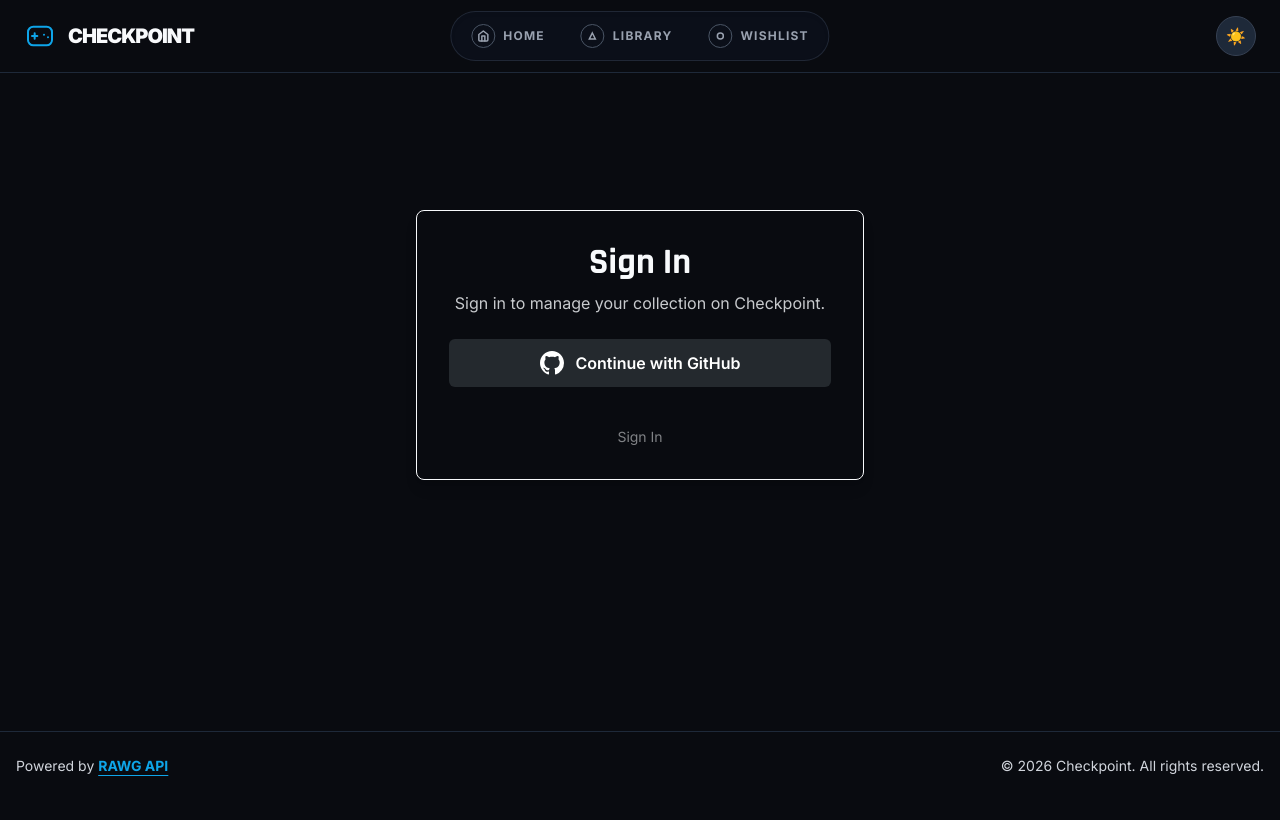
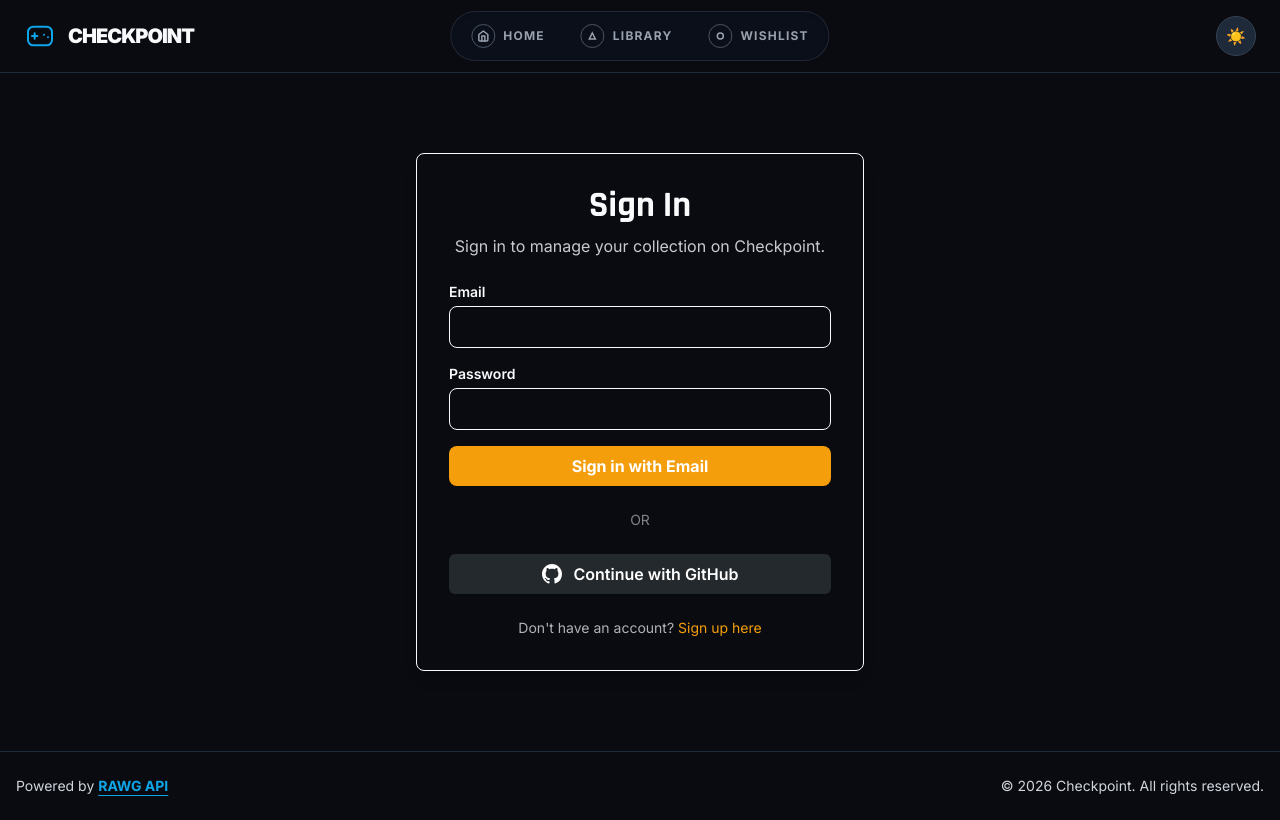
Before and after one commit to SaraRGonz/checkpoint-next, a Next.js app: page /login in a window 1280 px wide. Built offline with nearby package versions, Linux system fonts and the light colour scheme.

Commit message:
feat(auth): implement email/password login and registration with Firebase
- Add Firebase client SDK initialization
- Configure NextAuth CredentialsProvider with Firebase REST API
- Create registration page with Firebase Auth
- Update login page to support email and password authentication

```diff
--- a/package.json
+++ b/package.json
@@ -13,6 +13,7 @@
     "@dnd-kit/utilities": "^3.2.2",
     "class-variance-authority": "^0.7.1",
     "clsx": "^2.1.1",
+    "firebase": "^12.12.1",
     "framer-motion": "^12.38.0",
     "lucide-react": "^1.11.0",
     "next": "16.2.4",
--- a/src/app/api/auth/[...nextauth]/route.ts
+++ b/src/app/api/auth/[...nextauth]/route.ts
@@ -1,5 +1,6 @@
 import NextAuth, { NextAuthOptions } from "next-auth";
 import GithubProvider from "next-auth/providers/github";
+import CredentialsProvider from "next-auth/providers/credentials";
 
 export const authOptions: NextAuthOptions = {
     providers: [
@@ -7,10 +8,43 @@ export const authOptions: NextAuthOptions = {
             clientId: process.env.GITHUB_ID!,
             clientSecret: process.env.GITHUB_SECRET!,
         }),
+        CredentialsProvider({
+            name: "Credentials",
+            credentials: {
+                email: { label: "Email", type: "email" },
+                password: { label: "Password", type: "password" }
+            },
+            async authorize(credentials) {
+                if (!credentials?.email || !credentials?.password) return null;
+
+                try {
+                    const res = await fetch(`https://identitytoolkit.googleapis.com/v1/accounts:signInWithPassword?key=${process.env.NEXT_PUBLIC_FIREBASE_API_KEY}`, {
+                        method: 'POST',
+                        headers: { 'Content-Type': 'application/json' },
+                        body: JSON.stringify({
+                            email: credentials.email,
+                            password: credentials.password,
+                            returnSecureToken: true,
+                        }),
+                    });
+
+                    const user = await res.json();
+                    if (res.ok && user) {
+                        return { id: user.localId, email: user.email };
+                    }
+                    return null;
+                } catch (error) {
+                    return null;
+                }
+            }
+        })
     ],
     session: {
         strategy: "jwt",
     },
+    pages: {
+        signIn: "/login",
+    }
 };
 
 const handler = NextAuth(authOptions);
--- a/src/app/login/page.tsx
+++ b/src/app/login/page.tsx
@@ -1,12 +1,39 @@
 "use client";
 
 import { signIn } from "next-auth/react";
-import { useSearchParams } from "next/navigation";
-import { Suspense } from "react";
+import { useSearchParams, useRouter } from "next/navigation";
+import { Suspense, useState } from "react";
+import Link from "next/link";
 
 function LoginForm() {
     const searchParams = useSearchParams();
+    const router = useRouter();
     const callbackUrl = searchParams.get("callbackUrl") || "/dashboard";
+    const isRegistered = searchParams.get("registered") === "true";
+
+    const [email, setEmail] = useState("");
+    const [password, setPassword] = useState("");
+    const [error, setError] = useState("");
+    const [loading, setLoading] = useState(false);
+
+    const handleSubmit = async (e: React.FormEvent) => {
+        e.preventDefault();
+        setLoading(true);
+        setError("");
+
+        const res = await signIn("credentials", {
+            email,
+            password,
+            redirect: false,
+        });
+
+        if (res?.error) {
+            setError("Invalid credentials. Please try again.");
+            setLoading(false);
+        } else {
+            router.push(callbackUrl);
+        }
+    };
 
     return (
         <div className="bg-card p-8 rounded-lg shadow-lg border border-border w-full max-w-md flex flex-col items-center gap-6">
@@ -15,23 +42,63 @@ function LoginForm() {
                 <p className="text-text/80">
                     Sign in to manage your collection on Checkpoint.
                 </p>
+                {isRegistered && (
+                    <p className="text-green-500 text-sm font-semibold">Account created! Please sign in.</p>
+                )}
+            </div>
+
+            <form onSubmit={handleSubmit} className="w-full flex flex-col gap-4">
+                <div>
+                    <label className="text-sm font-semibold text-text mb-1 block">Email</label>
+                    <input
+                        type="email"
+                        value={email}
+                        onChange={(e) => setEmail(e.target.value)}
+                        className="w-full bg-background border border-border rounded px-3 py-2 text-text focus:outline-none focus:border-accent"
+                        required
+                    />
+                </div>
+                <div>
+                    <label className="text-sm font-semibold text-text mb-1 block">Password</label>
+                    <input
+                        type="password"
+                        value={password}
+                        onChange={(e) => setPassword(e.target.value)}
+                        className="w-full bg-background border border-border rounded px-3 py-2 text-text focus:outline-none focus:border-accent"
+                        required
+                    />
+                </div>
+
+                {error && <p className="text-red-500 text-sm text-center">{error}</p>}
+
+                <button
+                    type="submit"
+                    disabled={loading}
+                    className="w-full bg-accent hover:bg-accent/80 text-white font-bold py-2 px-4 rounded transition-colors disabled:opacity-50"
+                >
+                    {loading ? "Loading..." : "Sign in with Email"}
+                </button>
+            </form>
+
+            <div className="w-full flex items-center gap-4 text-sm text-text/50">
+                <div className="h-px bg-border flex-1"></div>
+                <span>OR</span>
+                <div className="h-px bg-border flex-1"></div>
             </div>
 
             <button
                 onClick={() => signIn("github", { callbackUrl })}
-                className="w-full flex items-center justify-center gap-3 bg-[#24292e] hover:bg-[#2f363d] text-white px-6 py-3 rounded-md font-semibold transition-colors duration-200"
+                className="w-full flex items-center justify-center gap-3 bg-[#24292e] hover:bg-[#2f363d] text-white px-6 py-2 rounded-md font-semibold transition-colors duration-200"
             >
-                <svg height="24" width="24" viewBox="0 0 16 16" fill="currentColor">
+                <svg height="20" width="20" viewBox="0 0 16 16" fill="currentColor">
                     <path d="M8 0C3.58 0 0 3.58 0 8c0 3.54 2.29 6.53 5.47 7.59.4.07.55-.17.55-.38 0-.19-.01-.82-.01-1.49-2.01.37-2.53-.49-2.69-.94-.09-.23-.48-.94-.82-1.13-.28-.15-.68-.52-.01-.53.63-.01 1.08.58 1.23.82.72 1.21 1.87.87 2.33.66.07-.52.28-.87.51-1.07-1.78-.2-3.64-.89-3.64-3.95 0-.87.31-1.59.82-2.15-.08-.2-.36-1.02.08-2.12 0 0 .67-.21 2.2.82.64-.18 1.32-.27 2-.27.68 0 1.36.09 2 .27 1.53-1.04 2.2-.82 2.2-.82.44 1.1.16 1.92.08 2.12.51.56.82 1.27.82 2.15 0 3.07-1.87 3.75-3.65 3.95.29.25.54.73.54 1.48 0 1.07-.01 1.93-.01 2.2 0 .21.15.46.55.38A8.013 8.013 0 0016 8c0-4.42-3.58-8-8-8z"></path>
                 </svg>
                 Continue with GitHub
             </button>
 
-            <div className="w-full flex items-center gap-4 mt-4 text-sm text-text/50">
-                <div className="h-px bg-border flex-1"></div>
-                <span>Sign In</span>
-                <div className="h-px bg-border flex-1"></div>
-            </div>
+            <p className="text-sm text-text/70">
+                Don't have an account? <Link href="/register" className="text-accent hover:underline">Sign up here</Link>
+            </p>
         </div>
     );
 }
@@ -40,7 +107,7 @@ export default function LoginPage() {
     return (
         <div className="flex flex-col items-center justify-center min-h-[60vh] py-12 px-4">
             <Suspense fallback={<div className="text-accent font-rajdhani">Loading...</div>}>
-                <LoginForm />
+                <LoginForm/>
             </Suspense>
         </div>
     );
--- /dev/null
+++ b/src/app/register/page.tsx
@@ -0,0 +1,78 @@
+"use client";
+
+import { useState } from "react";
+import { createUserWithEmailAndPassword } from "firebase/auth";
+import { auth } from "@/lib/firebase";
+import { useRouter } from "next/navigation";
+import Link from "next/link";
+
+export default function RegisterPage() {
+    const [email, setEmail] = useState("");
+    const [password, setPassword] = useState("");
+    const [error, setError] = useState("");
+    const [loading, setLoading] = useState(false);
+    const router = useRouter();
+
+    const handleRegister = async (e: React.FormEvent) => {
+        e.preventDefault();
+        setError("");
+        setLoading(true);
+
+        try {
+            await createUserWithEmailAndPassword(auth, email, password);
+            router.push("/login?registered=true");
+        } catch (err: any) {
+            setError(err.message || "Error registering user");
+        } finally {
+            setLoading(false);
+        }
+    };
+
+    return (
+        <div className="flex flex-col items-center justify-center min-h-[60vh] py-12 px-4">
+            <div className="bg-card p-8 rounded-lg shadow-lg border border-border w-full max-w-md flex flex-col items-center gap-6">
+                <div className="text-center space-y-2">
+                    <h1 className="text-4xl font-rajdhani font-bold">Sign Up</h1>
+                    <p className="text-text/80">Create your account on Checkpoint.</p>
+                </div>
+
+                <form onSubmit={handleRegister} className="w-full flex flex-col gap-4">
+                    <div>
+                        <label className="text-sm font-semibold text-text mb-1 block">Email</label>
+                        <input
+                            type="email"
+                            value={email}
+                            onChange={(e) => setEmail(e.target.value)}
+                            className="w-full bg-background border border-border rounded px-3 py-2 text-text focus:outline-none focus:border-accent"
+                            required
+                        />
+                    </div>
+                    <div>
+                        <label className="text-sm font-semibold text-text mb-1 block">Password</label>
+                        <input
+                            type="password"
+                            value={password}
+                            onChange={(e) => setPassword(e.target.value)}
+                            className="w-full bg-background border border-border rounded px-3 py-2 text-text focus:outline-none focus:border-accent"
+                            required
+                        />
+                    </div>
+
+                    {error && <p className="text-red-500 text-sm text-center">{error}</p>}
+
+                    <button
+                        type="submit"
+                        disabled={loading}
+                        className="w-full bg-accent hover:bg-accent/80 text-white font-bold py-2 px-4 rounded transition-colors disabled:opacity-50"
+                    >
+                        {loading ? "Registering..." : "Create account"}
+                    </button>
+                </form>
+
+                <p className="text-sm text-text/70 mt-2">
+                    Already have an account? <Link href="/login" className="text-accent hover:underline">Sign in</Link>
+                </p>
+            </div>
+        </div>
+    );
+}
--- /dev/null
+++ b/src/lib/firebase.ts
@@ -0,0 +1,14 @@
+import { initializeApp, getApps, getApp } from "firebase/app";
+import { getAuth } from "firebase/auth";
+
+const firebaseConfig = {
+    apiKey: process.env.NEXT_PUBLIC_FIREBASE_API_KEY,
+    authDomain: process.env.NEXT_PUBLIC_FIREBASE_AUTH_DOMAIN,
+    projectId: process.env.NEXT_PUBLIC_FIREBASE_PROJECT_ID,
+    storageBucket: process.env.NEXT_PUBLIC_FIREBASE_STORAGE_BUCKET,
+    messagingSenderId: process.env.NEXT_PUBLIC_FIREBASE_MESSAGING_SENDER_ID,
+    appId: process.env.NEXT_PUBLIC_FIREBASE_APP_ID
+};
+
+const app = !getApps().length ? initializeApp(firebaseConfig) : getApp();
+export const auth = getAuth(app);
```
Also changed, not shown: 1 other file (tests, documents, lock files or other folders).
